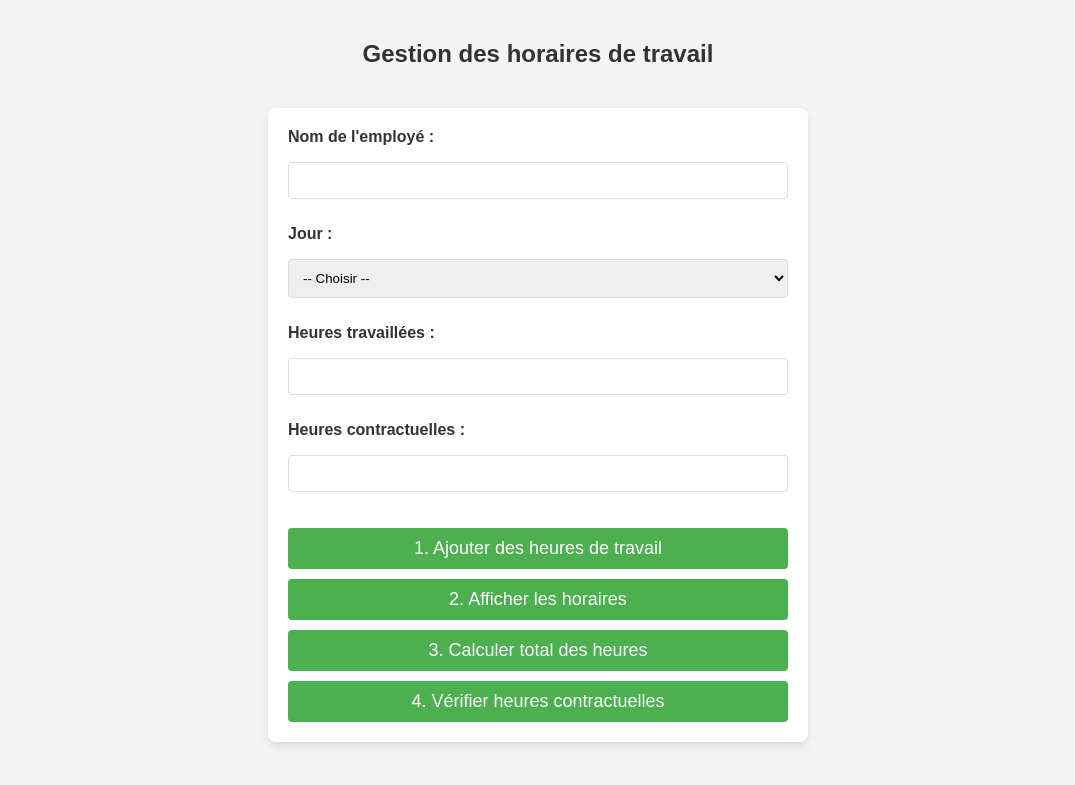
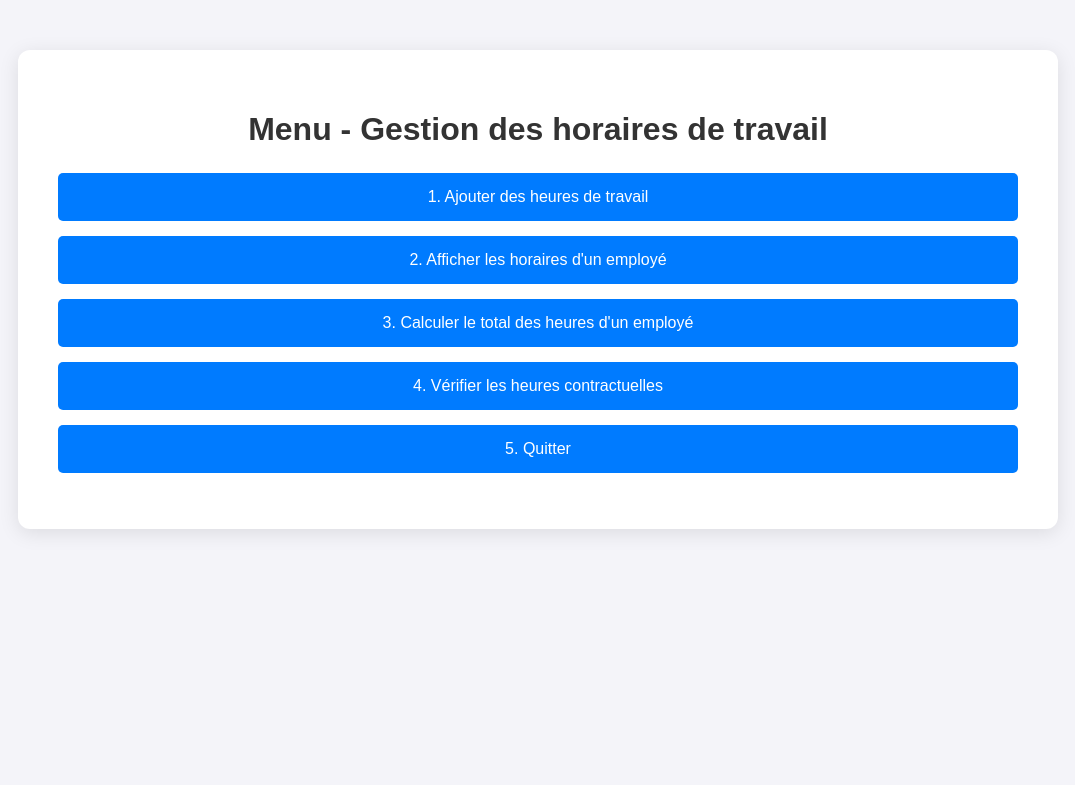
Before and after one commit to hanitaher543/gestion-horaires-php, a PHP site: page / in a window 1280 px wide. Shown: the top 785 px of the page, without its empty margins (102-1177 px from the left). Run offline with PHP 8.4, Linux system fonts and the light colour scheme.

Commit message:
fix: change architecture of the PHP app

```diff
--- /dev/null
+++ b/index.html
@@ -0,0 +1,21 @@
+<!DOCTYPE html>
+<html lang="fr">
+<head>
+    <meta charset="UTF-8">
+    <meta name="viewport" content="width=device-width, initial-scale=1.0">
+    <title>Gestion des horaires de travail</title>
+    <link rel="stylesheet" href="style.css">
+</head>
+<body>
+    <div class="container">
+        <h1>Menu - Gestion des horaires de travail</h1>
+        <ul class="menu">
+            <li><a href="ajouter.php">1. Ajouter des heures de travail</a></li>
+            <li><a href="afficher.php">2. Afficher les horaires d'un employé</a></li>
+            <li><a href="total.php">3. Calculer le total des heures d'un employé</a></li>
+            <li><a href="verifier.php">4. Vérifier les heures contractuelles</a></li>
+            <li><a href="#">5. Quitter</a></li>
+        </ul>
+    </div>
+</body>
+</html>
--- a/index.php
+++ /dev/null
@@ -1,64 +0,0 @@
-<?php
-// Inclure la classe Horaire
-require_once('Horaire.php');
-
-// Vérifier l'action
-$action = $_POST['action'] ?? '';
-
-?>
-
-<!DOCTYPE html>
-<html lang="fr">
-<head>
-    <meta charset="UTF-8">
-    <meta name="viewport" content="width=device-width, initial-scale=1.0">
-    <title>Gestion des Horaires</title>
-    <link rel="stylesheet" href="style.css">
-</head>
-<body>
-
-<h2>Gestion des horaires de travail</h2>
-
-<!-- Formulaire principal avec menu -->
-<form method="POST">
-    <label>Nom de l'employé :</label>
-    <input type="text" name="nom" required><br><br>
-
-    <label>Jour :</label>
-    <select name="jour" required>
-        <option value="">-- Choisir --</option>
-        <option value="lundi">Lundi</option>
-        <option value="mardi">Mardi</option>
-        <option value="mercredi">Mercredi</option>
-        <option value="jeudi">Jeudi</option>
-        <option value="vendredi">Vendredi</option>
-    </select><br><br>
-
-    <label>Heures travaillées :</label>
-    <input type="number" name="heures" min="0" required><br><br>
-
-    <label>Heures contractuelles :</label>
-    <input type="number" name="contractuelles" min="0" required><br><br>
-
-    <!-- Actions -->
-    <button type="submit" name="action" value="ajouter">1. Ajouter des heures de travail</button>
-    <button type="submit" name="action" value="afficher">2. Afficher les horaires</button>
-    <button type="submit" name="action" value="total">3. Calculer total des heures</button>
-    <button type="submit" name="action" value="verifier">4. Vérifier heures contractuelles</button>
-</form>
-
-<?php
-// Appel des fichiers selon l'action
-if ($action == 'ajouter') {
-    include 'ajouter.php'; // Ajouter des heures
-} elseif ($action == 'afficher') {
-    include 'afficher.php'; // Afficher les horaires
-} elseif ($action == 'total') {
-    include 'total.php'; // Calculer le total des heures
-} elseif ($action == 'verifier') {
-    include 'verifier.php'; // Vérifier les heures contractuelles
-}
-?>
-
-</body>
-</html>
--- a/style.css
+++ b/style.css
@@ -1,106 +1,137 @@
-/* Style global */
+/* ===================
+   1. Style général
+==================== */
 body {
-    font-family: Arial, sans-serif;
-    background-color: #f4f4f4;
+    font-family: 'Arial', sans-serif; /* Police générale */
+    background-color: #f4f4f9; /* Couleur de fond claire */
+    color: #333; /* Couleur du texte */
     margin: 0;
     padding: 0;
-    color: #333;
 }
 
-/* Header */
-h2 {
-    text-align: center;
-    color: #333;
-    padding: 20px 0;
+/* ===================
+   2. Conteneur principal
+==================== */
+.container {
+    max-width: 960px; /* Limite la largeur du conteneur */
+    margin: 50px auto; /* Centrer le conteneur horizontalement avec un espacement */
+    background-color: #fff; /* Fond blanc */
+    padding: 40px; /* Espacement intérieur */
+    border-radius: 12px; /* Coins arrondis */
+    box-shadow: 0 4px 20px rgba(0, 0, 0, 0.1); /* Ombre légère pour un effet d'élévation */
 }
 
-/* Formulaire principal */
-form {
-    background-color: #fff;
-    padding: 20px;
-    margin: 20px auto;
-    max-width: 500px;
-    border-radius: 8px;
-    box-shadow: 0 4px 8px rgba(0, 0, 0, 0.1);
+/* ===================
+   3. Titres
+==================== */
+h1, h2, h3 {
+    color: #333; /* Couleur du texte des titres */
+    text-align: center; /* Centrer les titres */
+    font-weight: bold;
+    margin-bottom: 25px; /* Espacement sous les titres */
 }
 
-label {
-    font-weight: bold;
-    margin-bottom: 8px;
-    display: block;
+/* ===================
+   4. Menu de navigation
+==================== */
+.menu {
+    list-style-type: none; /* Enlever les puces de la liste */
+    padding: 0; /* Retirer le padding par défaut de la liste */
+    text-align: center; /* Centrer le menu */
 }
 
-input[type="text"], input[type="number"], input[type="email"], select {
-    width: 100%;
-    padding: 10px;
-    margin: 8px 0;
-    border: 1px solid #ddd;
-    border-radius: 4px;
-    box-sizing: border-box;
+.menu li {
+    margin-bottom: 15px; /* Espacement entre les éléments du menu */
 }
 
-button {
-    background-color: #4CAF50;
-    color: white;
-    border: none;
-    padding: 10px 20px;
-    margin-top: 10px;
-    border-radius: 4px;
-    cursor: pointer;
-    font-size: 16px;
-    transition: background-color 0.3s ease;
+.menu a {
+    display: block;
+    background-color: #007bff; /* Couleur de fond bleu */
+    color: white; /* Couleur du texte en blanc */
+    padding: 15px 20px; /* Espacement intérieur du lien */
+    border-radius: 5px; /* Coins arrondis */
+    text-decoration: none; /* Retirer le soulignement */
+    transition: background-color 0.3s ease; /* Transition pour un effet de survol */
 }
 
-button:hover {
-    background-color: #45a049;
+.menu a:hover {
+    background-color: #0056b3; /* Couleur au survol (lorsqu'on passe la souris) */
 }
 
-/* Tableau des horaires */
-table {
-    width: 100%;
-    border-collapse: collapse;
-    margin-top: 20px;
+/* ===================
+   5. Formulaires
+==================== */
+form {
+    display: flex;
+    flex-direction: column; /* Aligner les champs du formulaire verticalement */
+    gap: 15px; /* Espacement entre les éléments du formulaire */
+    align-items: center; /* Centrer les champs */
 }
 
-table, th, td {
-    border: 1px solid #ddd;
+input[type="text"],
+input[type="number"],
+select {
+    padding: 12px; /* Espacement à l'intérieur des champs */
+    border: 1px solid #ccc; /* Bordure fine */
+    border-radius: 8px; /* Coins arrondis */
+    width: 100%; /* Largeur de 100% pour remplir l'espace */
+    max-width: 400px; /* Limiter la largeur à 400px */
 }
 
-th, td {
-    padding: 12px;
-    text-align: left;
+/* ===================
+   6. Boutons
+==================== */
+input[type="submit"] {
+    background-color: #28a745; /* Couleur du bouton vert */
+    color: white; /* Texte blanc */
+    padding: 12px 20px; /* Espacement intérieur du bouton */
+    border: none; /* Pas de bordure */
+    border-radius: 8px; /* Coins arrondis */
+    cursor: pointer; /* Curseur en forme de main */
+    transition: background-color 0.3s ease; /* Transition lors du survol */
 }
 
-th {
-    background-color: #f2f2f2;
-    color: #333;
+input[type="submit"]:hover {
+    background-color: #218838; /* Couleur du bouton au survol */
 }
 
-tr:nth-child(even) {
-    background-color: #f9f9f9;
+/* ===================
+   7. Liens et boutons de retour
+==================== */
+a.button-link {
+    display: inline-block;
+    padding: 8px 16px;
+    background-color: #6c757d; /* Couleur de fond grise */
+    color: white; /* Texte blanc */
+    text-decoration: none; /* Retirer le soulignement */
+    border-radius: 6px; /* Coins arrondis */
+    margin-top: 20px; /* Espacement au-dessus */
 }
 
-/* Style des messages de confirmation */
-p {
-    font-size: 16px;
-    color: #28a745;
-    text-align: center;
+a.button-link:hover {
+    background-color: #5a6268; /* Couleur de fond grise foncée au survol */
 }
 
-/* Messages d'erreur */
-.error {
-    font-size: 16px;
-    color: #dc3545;
-    text-align: center;
+/* ===================
+   8. Liste des horaires (affichage des horaires)
+==================== */
+h3 {
+    color: #333; /* Couleur des titres h3 */
+    margin-top: 20px; /* Espacement au-dessus du titre */
 }
 
-/* Styles pour les champs spécifiques */
-input[type="text"]:focus, input[type="number"]:focus, input[type="email"]:focus, select:focus {
-    border-color: #4CAF50;
+h4 {
+    margin: 10px 0; /* Espacement pour les sous-titres */
 }
 
-/* Styles pour les boutons */
-button[type="submit"] {
-    width: 100%;
-    font-size: 18px;
+/* ===================
+   9. Général pour les éléments de retour
+==================== */
+a {
+    color: #007bff; /* Couleur des liens */
+    text-decoration: none; /* Retirer le soulignement */
 }
+
+a:hover {
+    text-decoration: underline; /* Souligner les liens au survol */
+}
```
Also changed, not shown: afficher.php (+18 -6 lines), ajouter.php (+27 -8 lines), total.php (+20 -0 lines), verifier.php (+19 -3 lines).
